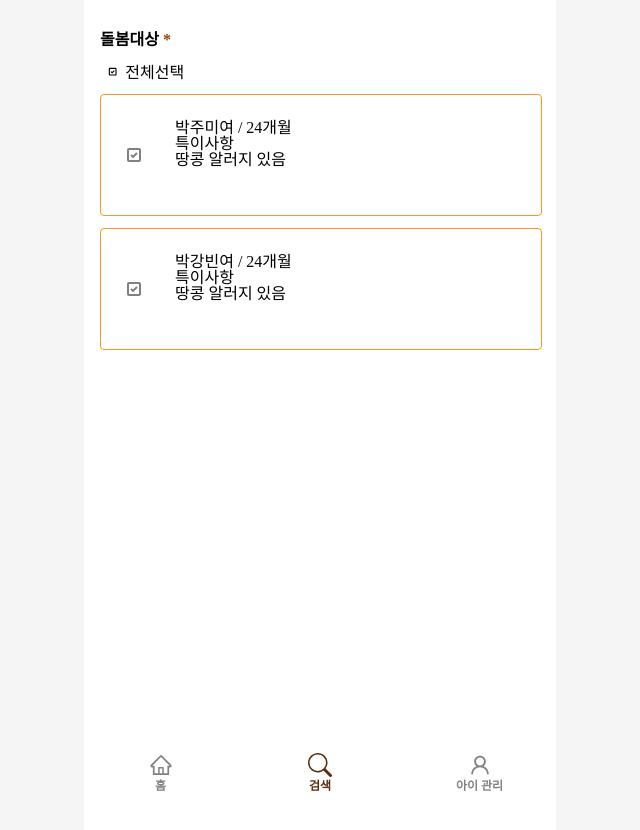
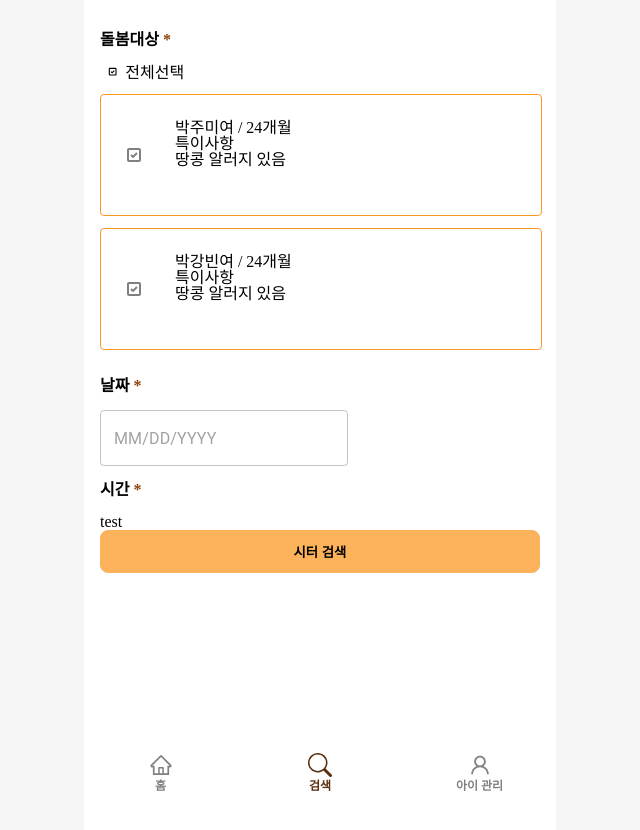
Before and after one commit to jwun95/jamsimom-refactoring, a Next.js app in the folder frontend/: page /search in a window 1280 px wide. Shown: the top 830 px of the page, without its empty margins (320-960 px from the left). Built offline with nearby package versions, Linux system fonts and the light colour scheme.

Commit message:
Feat: Search Page basic structure

```diff
--- a/frontend/package.json
+++ b/frontend/package.json
@@ -14,9 +14,11 @@
     "@emotion/styled": "^11.11.0",
     "@mui/icons-material": "^5.14.3",
     "@mui/material": "^5.14.4",
+    "@mui/x-date-pickers": "^6.11.0",
     "@types/node": "20.4.6",
     "@types/react": "18.2.18",
     "@types/react-dom": "18.2.7",
+    "dayjs": "^1.11.9",
     "eslint": "8.46.0",
     "eslint-config-next": "13.4.12",
     "next": "13.4.12",
--- a/frontend/src/pages/search/index.tsx
+++ b/frontend/src/pages/search/index.tsx
@@ -2,14 +2,26 @@ import Section from "@/components/Section";
 import styled from "@emotion/styled";
 import { BiCheckboxChecked } from "react-icons/bi";
 import { IconContext } from "react-icons";
+import Button from "@/components/Button";
+import { useRouter } from "next/router";
+
+import { AdapterDayjs } from "@mui/x-date-pickers/AdapterDayjs";
+import { LocalizationProvider } from "@mui/x-date-pickers/LocalizationProvider";
+import { DatePicker } from "@mui/x-date-pickers/DatePicker";
 
 const tempData = ["박주미", "박강빈"];
 
 export default function Search() {
+  const router = useRouter();
+
+  const searchHandleClick = () => {
+    router.push("/search/list");
+  };
+
   const childrenList = (arr: string[]) => {
     return arr.map((v) => {
       return (
-        <Option>
+        <Option key={v}>
           <IconContext.Provider
             value={{
               size: "24",
@@ -37,6 +49,10 @@ export default function Search() {
     });
   };
 
+  // const dateHandleChange = (value: Date, context: Date) => {
+  //   console.log(value, context);
+  // };
+
   return (
     <div>
       <Section title="돌봄대상" required={true}>
@@ -48,6 +64,17 @@ export default function Search() {
           {childrenList(tempData)}
         </div>
       </Section>
+      <Section title="날짜" required={true}>
+        <LocalizationProvider dateAdapter={AdapterDayjs}>
+          <DatePicker timezone="system" />
+        </LocalizationProvider>
+      </Section>
+      <Section title="시간" required={true}>
+        test
+      </Section>
+      <Button w="100%" onClick={searchHandleClick}>
+        시터 검색
+      </Button>
     </div>
   );
 }
--- /dev/null
+++ b/frontend/src/pages/search/list.tsx
@@ -0,0 +1,4 @@
+import React from "react";
+export default function SearchList() {
+  return <div>list</div>;
+}
--- a/frontend/tsconfig.json
+++ b/frontend/tsconfig.json
@@ -1,7 +1,10 @@
 {
   "compilerOptions": {
     "target": "es5",
-    "lib": ["dom", "dom.iterable", "esnext"],
+    "lib": ["dom", "dom.iterable", "esnext", "es6"],
+    "noImplicitAny": true,
+    "noImplicitThis": true,
+    "strictNullChecks": true,
     "allowJs": true,
     "skipLibCheck": true,
     "strict": true,
```
Also changed, not shown: 1 other file (tests, documents, lock files or other folders).
